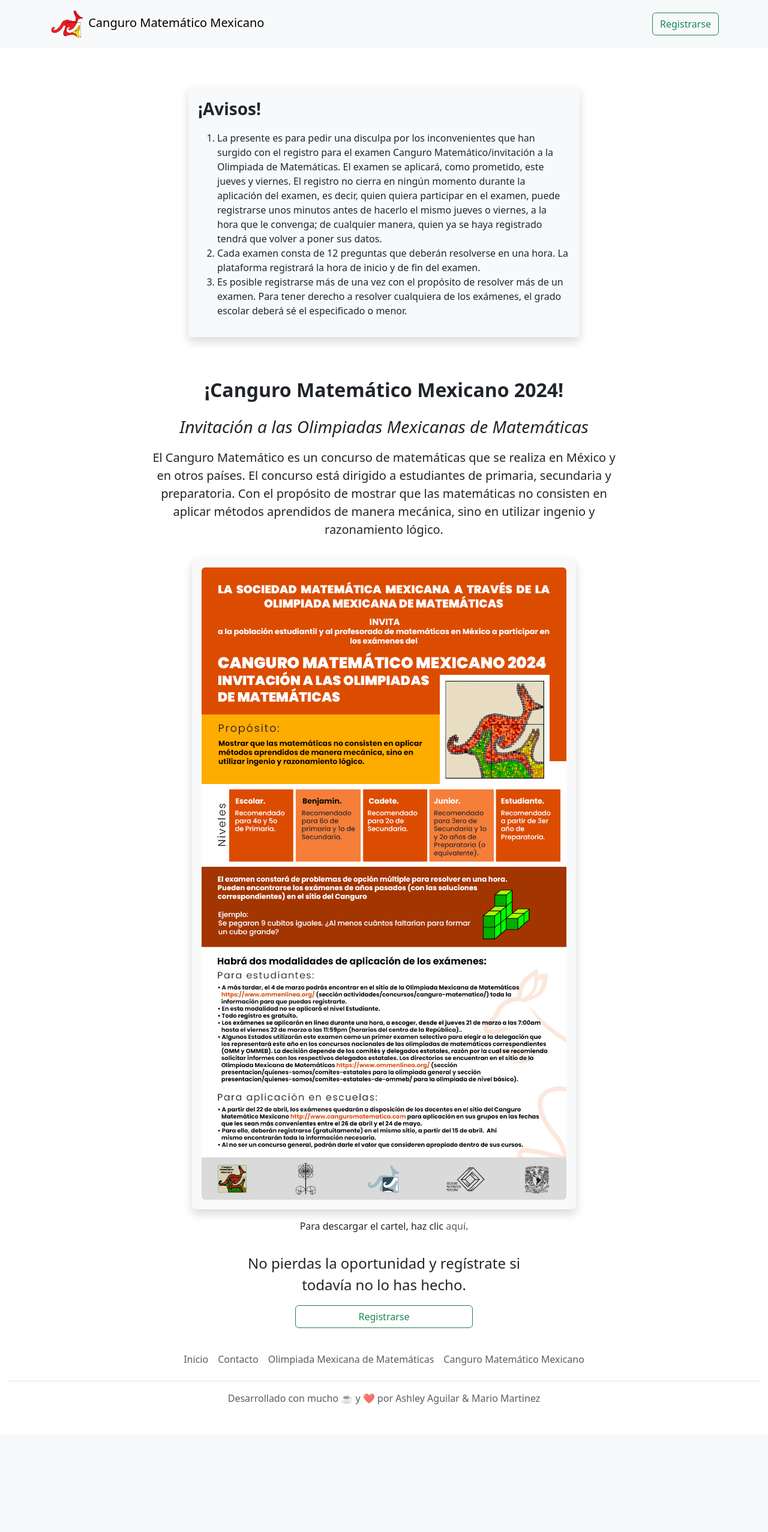
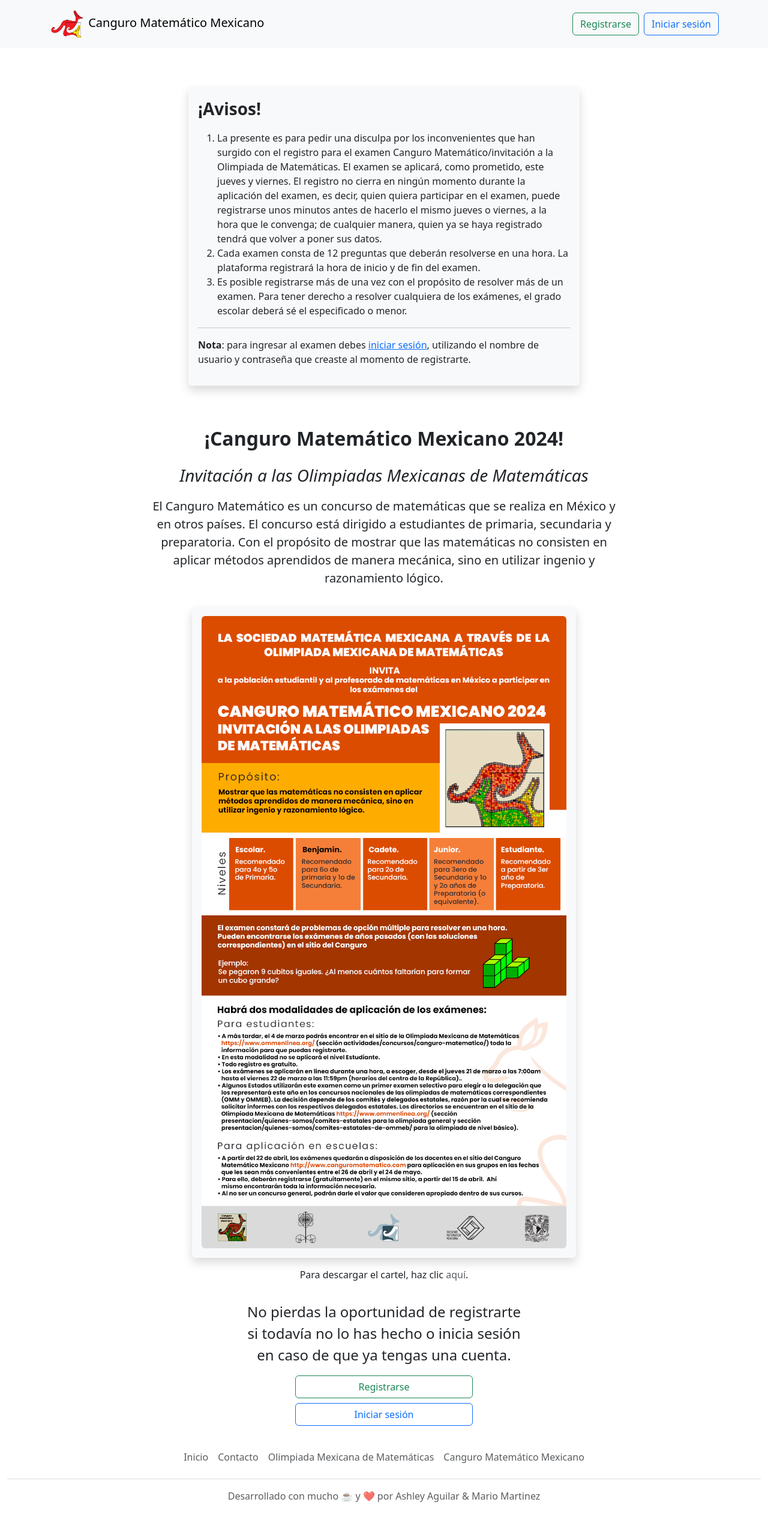
Before and after one commit to mariomttz/canguro-omm, a Django app: template apps/homepage/templates/inicio.html in a window 1280 px wide. Shown: the whole page at 60% size. Before the commit the page ends 2341 px from the top, so only its background shows below. Run offline with Django 5.2, Linux system fonts and the light colour scheme; the template is opened without the code that fills it, so the values that code supplies are empty.

Commit message:
Inicio de sesión añadido

```diff
--- a/apps/homepage/templates/base.html
+++ b/apps/homepage/templates/base.html
@@ -36,10 +36,8 @@
                 <ul class="navbar-nav me-auto mb-2 mb-lg-0">
                     {% if user.is_authenticated %}
                     <li class="nav-item">
-                        <a class="nav-link active" aria-current="page" href="#">Algunos problemas de prueba</a>
-                    </li>
-                    <li class="nav-item">
-                        <a class="nav-link active" aria-current="page" href="#">Exámenes de concurso</a>
+                        <a class="nav-link active" aria-current="page" href="{% url 'examen' %}">Examen Canguro Matemático Mexicano
+                            2024</a>
                     </li>
                     {% endif %}
                 </ul>
@@ -49,9 +47,7 @@
                     <a class="btn btn-outline-danger" href="{% url 'cerrar-sesion' %}">Cerrar sesión</a>
                     {% else %}
                     <a class="btn btn-outline-success" href="{% url 'registrarse' %}">Registrarse</a>
-                    <!--
                     <a class="btn btn-outline-primary" href="{% url 'iniciar-sesion' %}">Iniciar sesión</a>
-                    -->
                     {% endif %}
                 </div>
             </div>
--- a/apps/homepage/templates/inicio.html
+++ b/apps/homepage/templates/inicio.html
@@ -36,6 +36,11 @@
                     derecho a resolver cualquiera de los exámenes, el grado escolar deberá sé el especificado o menor.
                 </li>
             </ol>
+
+            <hr>
+            <p><b>Nota</b>: para ingresar al examen debes <a href="{% url 'iniciar-sesion' %}"
+                    class="link-underline-primary">iniciar sesión</a>, utilizando el nombre de usuario y contraseña que
+                creaste al momento de registrarte.</p>
         </div>
     </div>
 
@@ -65,17 +70,15 @@
         {% if user.is_authenticated %}
         {% else %}
         <div class="row mt-3 justify-content-center">
-            <p class="fs-4 text-center" style="width: 500px;">No pierdas la oportunidad y regístrate si todavía no
-                lo has hecho.</p>
+            <p class="fs-4 text-center" style="width: 500px;">No pierdas la oportunidad de registrarte si todavía no lo
+                has hecho o inicia sesión en caso de que ya tengas una cuenta.</p>
         </div>
 
         <div class="row justify-content-center">
             <div class="d-grid gap-2 col-3">
                 <a class="btn btn-md btn-outline-success" href="{% url 'registrarse' %}" role="button">Registrarse</a>
-                <!--
                 <a class="btn btn-md btn-outline-primary" href="{% url 'iniciar-sesion' %}" role="button">Iniciar
                     sesión</a>
-                -->
             </div>
         </div>
         {% endif %}
--- a/apps/homepage/templates/registrarse.html
+++ b/apps/homepage/templates/registrarse.html
@@ -141,10 +141,9 @@
                             <button type="submit" class="btn btn-outline-primary" id="submit-btn">Registrarme</button>
                             <a class="btn btn-outline-danger" href="{% url 'inicio' %}">Cancelar</a>
                         </div>
-                        <!--
+
                         <a href="{% url 'iniciar-sesion' %}" class="nav-link px-2 text-body-secondary">¿Ya tienes una
                             cuenta? Inicia sesión.</a>
-                        -->
                     </form>
                 </div>
             </div>
```
